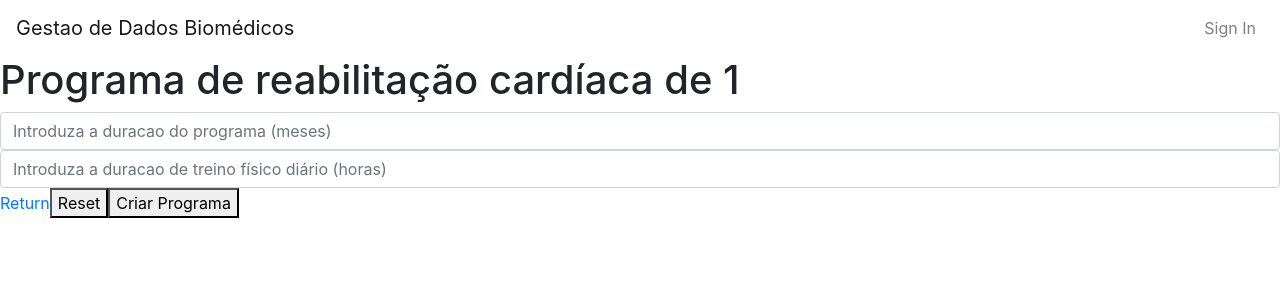
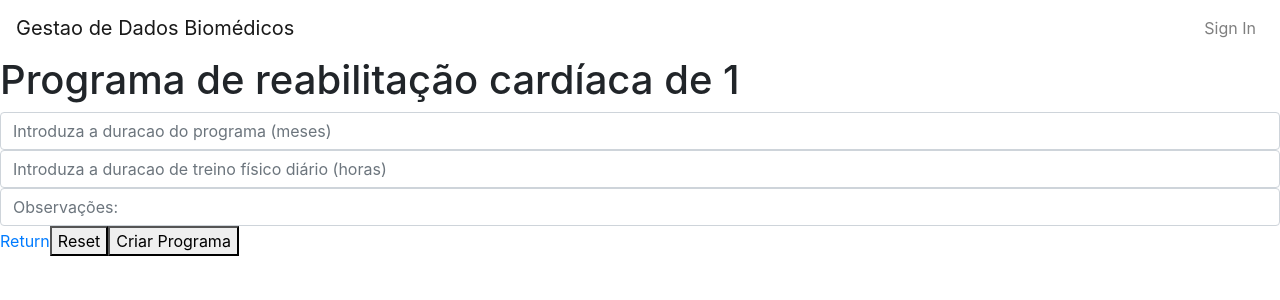
Before and after one commit to FernandoSilva-19/gestaodadosbiomedicos-client, a Nuxt app in the folder gestaodadosbiomedicos-client/: page /prc/1/create in a window 1280 px wide. Shown: the top 300 px of the page. Built offline with nearby package versions, Linux system fonts and the light colour scheme; no server answers.

Commit message:
Acrescentei ao PRC, mais 2 campos

```diff
--- a/gestaodadosbiomedicos-client/pages/prc/_username/consultar.vue
+++ b/gestaodadosbiomedicos-client/pages/prc/_username/consultar.vue
@@ -18,6 +18,9 @@
       </div>
       <div v-else>
         <h5>Duração de Treino Físico Diário: {{prcUtente.duracaoTreinoDiario}} horas</h5>
+      </div>
+      <div>
+        <h5>Observações: {{prcUtente.observacoes}}</h5>
       </div>
       <hr>
       <b>Dados biomedicos atuais:</b>
--- a/gestaodadosbiomedicos-client/pages/prc/_username/create.vue
+++ b/gestaodadosbiomedicos-client/pages/prc/_username/create.vue
@@ -3,7 +3,7 @@
     <h1>Programa de reabilitação cardíaca de {{this.username}}</h1>
     <form @submit.prevent="create">
       <b-input
-        v-model="duracaoPrograma"
+        v-model="duracao"
         required
         placeholder="Introduza a duracao do programa (meses)"
       />
@@ -11,6 +11,11 @@
         v-model="duracaoTreinoDiario"
         required
         placeholder="Introduza a duracao de treino físico diário (horas)"
+      />
+      <b-input
+        v-model="observacoes"
+        required
+        placeholder="Observações: "
       />
       <p class="text-danger" v-show="errorMsg">{{ errorMsg }}</p>
       <nuxt-link to="/utentes/"
@@ -25,8 +30,9 @@
 export default {
   data() {
     return {
-      duracaoPrograma: null,
+      duracao: null,
       duracaoTreinoDiario: null,
+      observacoes: null,
       errorMsg: false,
     };
   },
@@ -39,15 +45,16 @@ export default {
     create() {
       this.$axios
         .$post("/api/prc/", {
-          duracaoPrograma: this.duracaoPrograma,
+          duracao: this.duracao,
           duracaoTreinoDiario: this.duracaoTreinoDiario,
+          observacoes: this.observacoes,
           utenteUsername: this.username,
         })
         .then(() => {
           this.$router.push(`/utentes/`);
         })
         .catch((error) => {
-          if(this.duracaoPrograma > 0){
+          if(this.duracao > 0){
             this.errorMsg = "Utente already has a prc";
           }
           else this.errorMsg = "Duração has to be bigger than 0"
```
